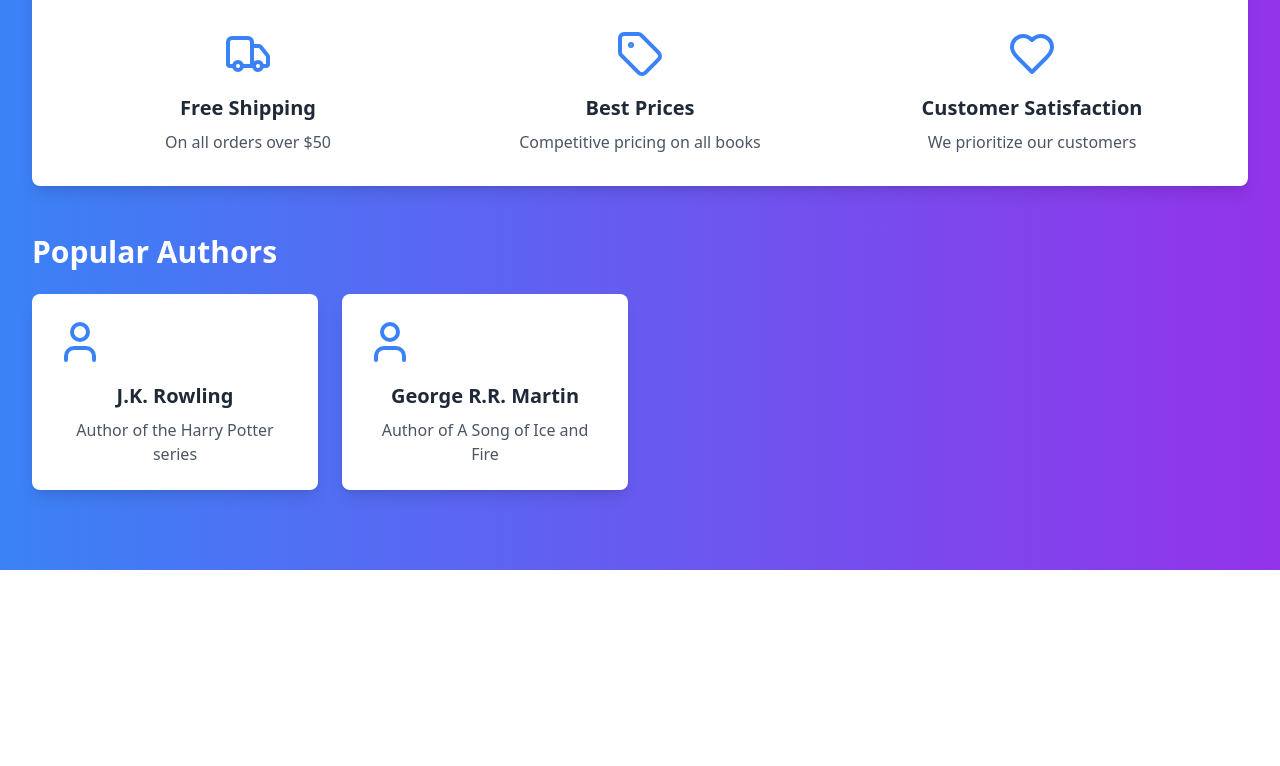
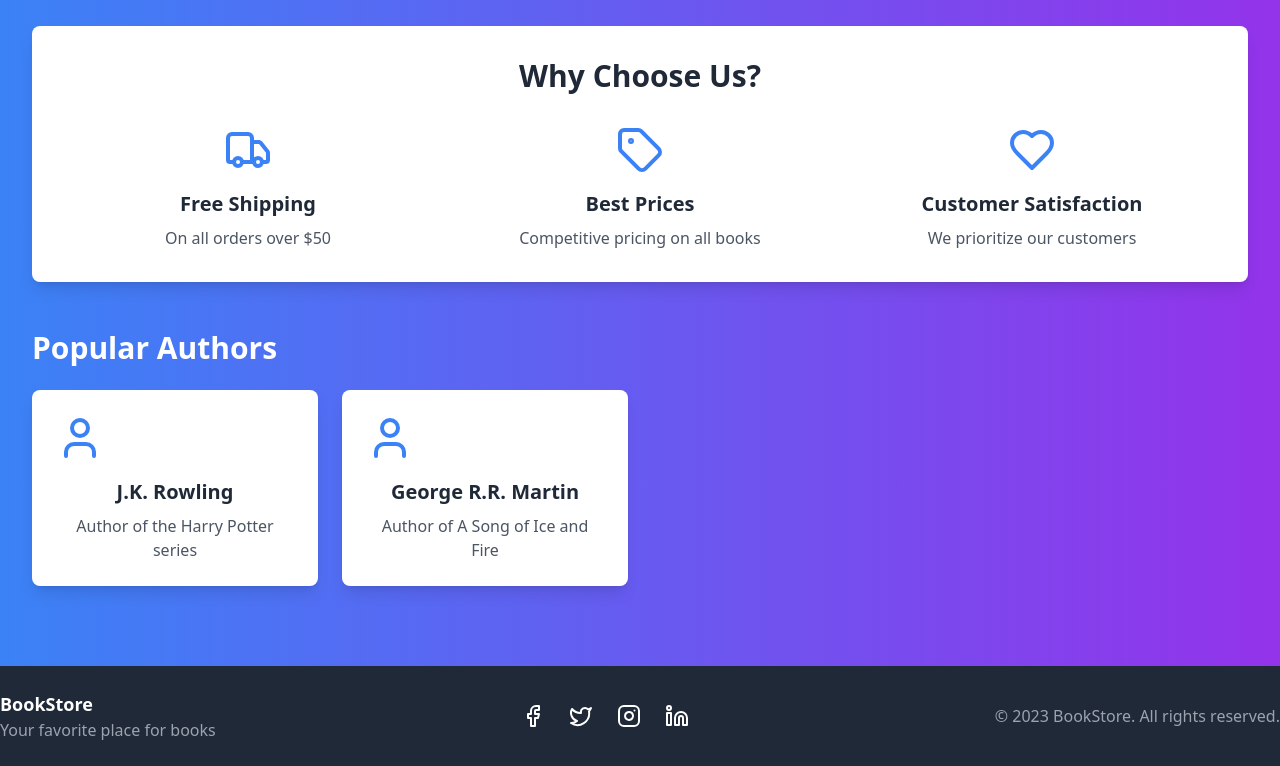
Before and after one commit to moh123adan/Book-Store-App, a React (Vite) app in the folder book-client/: page / in a window 1280 px wide. Shown: the part 786-1552 px from the top of the page. Before the commit the page ends 1356 px from the top, so only its background shows below. Built offline with nearby package versions, Linux system fonts and the light colour scheme.

Commit message:
added foooter

```diff
--- a/book-client/src/App.tsx
+++ b/book-client/src/App.tsx
@@ -2,6 +2,7 @@
 import RegisterScreen from "./screens/RegisrerScreen";
 import Header from "./components/Header";
 import Home from "./components/Home";
+import Footer from "./components/Footer";
 
 const App = () => {
   return (
@@ -9,6 +10,7 @@
       {/* <LoginScreen /> */}
       <Header />
       <Home />
+      <Footer />
       {/* <RegisterScreen /> */}
     </div>
   );
--- a/book-client/src/components/Home.tsx
+++ b/book-client/src/components/Home.tsx
@@ -4,7 +4,7 @@
 
 const Home: React.FC = () => {
     return (
-        <div className="min-h-screen bg-gradient-to-r from-blue-500 to-purple-600 p-8">
+        <div className="mt-24 min-h-screen bg-gradient-to-r from-blue-500 to-purple-600 p-8">
             <div className="container mx-auto">
                 {/* Hero Section */}
                 <section className="text-center text-white mb-12">
```
